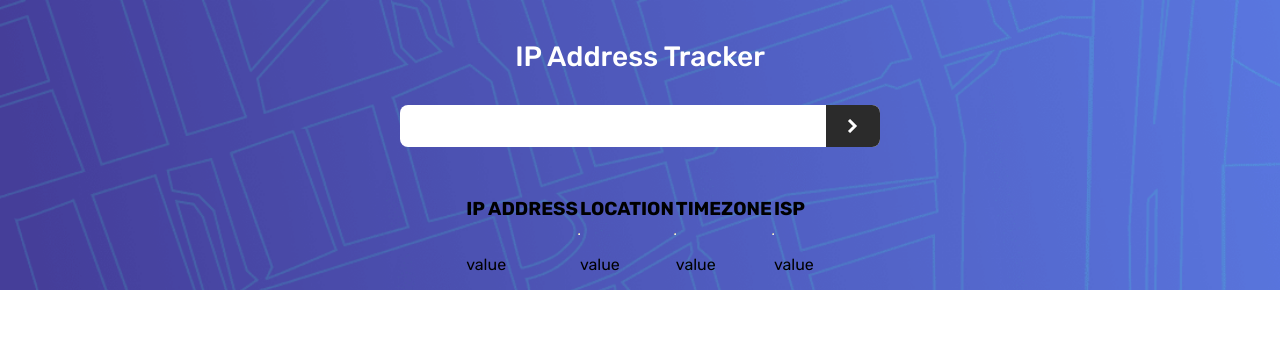
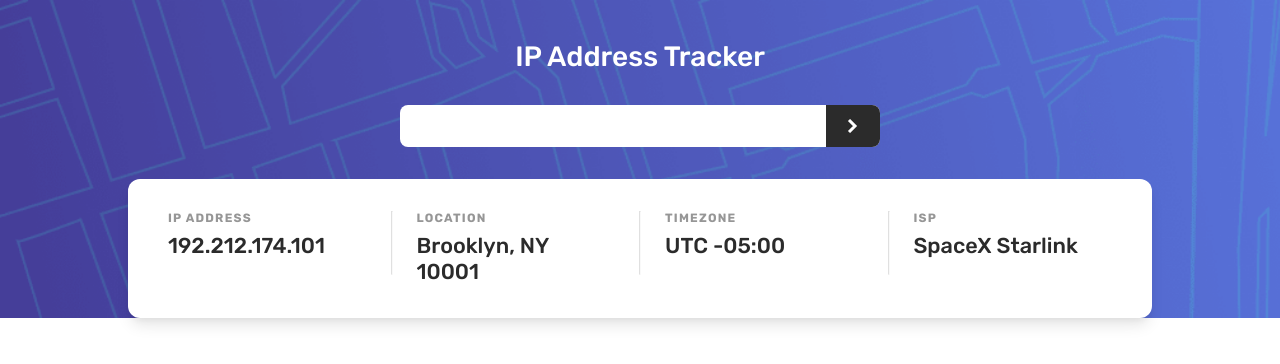
Before and after one commit to VasuBeachoo/ip-address-tracker, a JavaScript app: page / in a window 1280 px wide. Shown: the top 364 px of the page. Built offline with nearby package versions, Linux system fonts and the light colour scheme.

Commit message:
Style info display block

```diff
--- a/src/components/DisplayDetail.js
+++ b/src/components/DisplayDetail.js
@@ -1,14 +1,38 @@
 import styled from "styled-components";
 
-export const DetailValue = styled.p``;
+export const DetailValue = styled.p`
+  color: var(--Very-Dark-Gray);
+  font-size: 1.35rem;
+  font-weight: 500;
+  line-height: 1.85ch;
+  max-width: 20ch;
+  margin: 0;
 
-export const DetailLabel = styled.h3``;
+  @media (max-width: 1000px) {
+    max-width: 30ch;
+  }
+`;
+
+export const DetailLabel = styled.h3`
+  color: var(--Dark-Gray);
+  font-size: 0.75rem;
+  font-weight: 700;
+  letter-spacing: 0.15ch;
+  margin: 0;
+`;
 
 export const DetailBox = styled.div`
   display: flex;
   flex-direction: column;
   justify-content: flex-start;
   align-items: flex-start;
+  gap: 0.5rem;
+  width: 100%;
+
+  @media (max-width: 1000px) {
+    align-items: center;
+    text-align: center;
+  }
 `;
 
 const DisplayDetail = ({ className, label, value }) => {
--- a/src/components/InfoDisplay.js
+++ b/src/components/InfoDisplay.js
@@ -1,25 +1,47 @@
 import styled from "styled-components";
 import DisplayDetail from "./DisplayDetail";
 
-export const Divider = styled.hr``;
+export const Divider = styled.hr`
+  height: 4rem;
+  opacity: 0.3;
+  margin: 0;
+
+  @media (max-width: 1000px) {
+    display: none;
+  }
+`;
 
 export const DisplayBox = styled.div`
   display: flex;
   flex-direction: row;
-  justify-content: space-between;
-  align-items: center;
+  justify-content: flex-start;
+  align-items: flex-start;
+  gap: 1.5rem;
+  width: clamp(10rem, 80vw, 70rem);
+  background: var(--White);
+  border-radius: 0.75rem;
+  box-shadow: rgba(0, 0, 0, 0.1) 0px 10px 15px -3px,
+    rgba(0, 0, 0, 0.05) 0px 4px 6px -2px;
+  padding: 2rem 2.5rem;
+
+  @media (max-width: 1000px) {
+    flex-direction: column;
+    align-items: center;
+    gap: 2rem;
+    padding: 2.65rem 1rem;
+  }
 `;
 
 const InfoDisplay = ({ className }) => {
   return (
     <DisplayBox className={className}>
-      <DisplayDetail label="IP ADDRESS" value="value" />
+      <DisplayDetail label="IP ADDRESS" value="192.212.174.101" />
       <Divider />
-      <DisplayDetail label="LOCATION" value="value" />
+      <DisplayDetail label="LOCATION" value="Brooklyn, NY 10001" />
       <Divider />
-      <DisplayDetail label="TIMEZONE" value="value" />
+      <DisplayDetail label="TIMEZONE" value="UTC -05:00" />
       <Divider />
-      <DisplayDetail label="ISP" value="value" />
+      <DisplayDetail label="ISP" value="SpaceX Starlink" />
     </DisplayBox>
   );
 };
```
